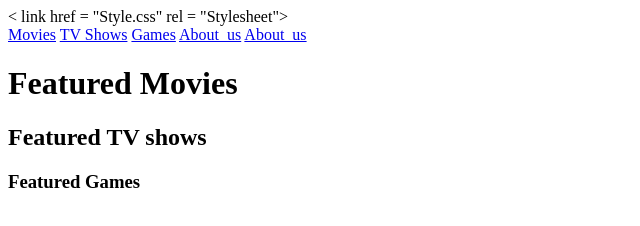
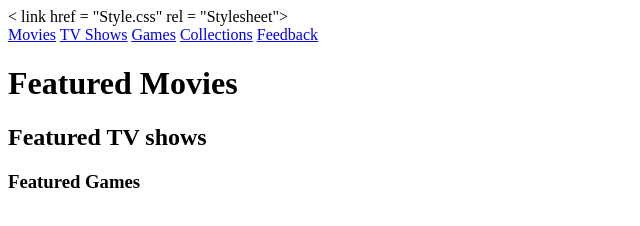
Before and after one commit to cse23-084/WARNER-Bros, a plain HTML site: page Home.html in a window 1280 px wide. Shown: the full height of the page, 0-640 px from the left. Drawn offline with Linux system fonts and the light colour scheme.

Commit message:
Update Home.html

```diff
--- a/Home.html
+++ b/Home.html
@@ -9,8 +9,8 @@
         <a href = "Movies.html">Movies</a>
         <a href = "TV Shows.html">TV Shows</a>
         <a href = "Games.html">Games</a>
-        <a href = "Collections.html">About_us</a>
-        <a href = "Feedback.html">About_us</a>
+        <a href = "Collections.html">Collections</a>
+        <a href = "Feedback.html">Feedback</a>
       </align>
     </nav>
 
```
